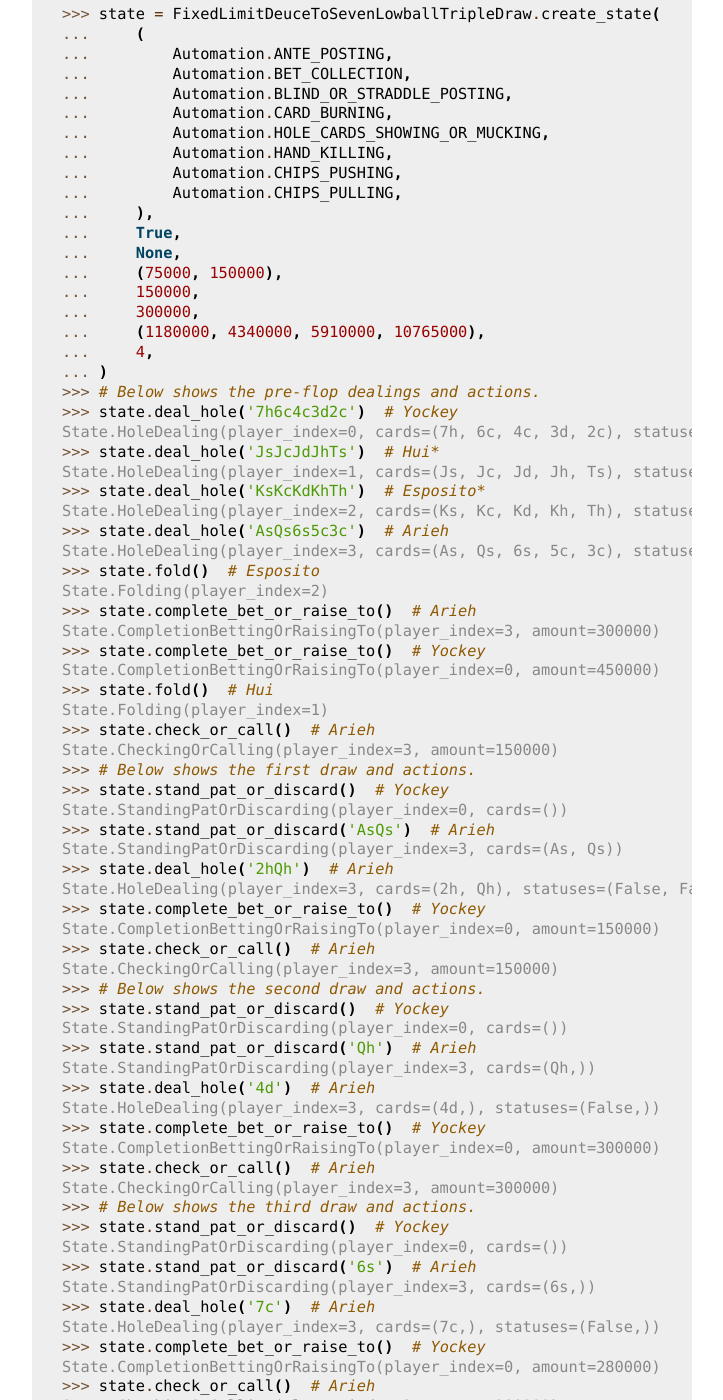
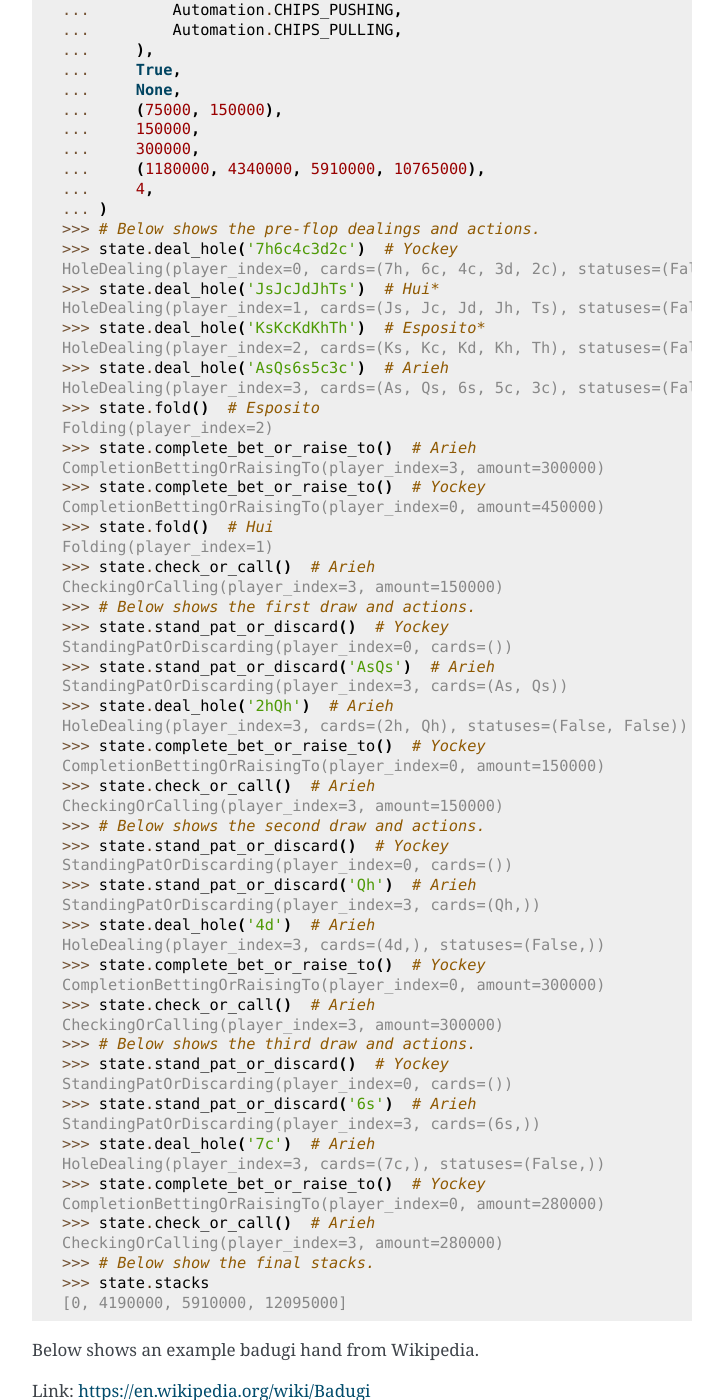
Before and after one commit to WTEngineer/pockerkit_python, a Sphinx documentation site: the page built from docs/simulation.rst, in a window 1280 px wide and 1400 px high, scrolled down 13104 px. Shown: the whole window, without its empty margins (388-1111 px from the left). Built offline with Sphinx 7.4.7, drawn with Linux system fonts in a browser that asks for light colours; some of the changed text lies outside the part shown.

```diff
--- a/docs/conf.py
+++ b/docs/conf.py
@@ -14,7 +14,7 @@ sys.path.insert(0, os.path.abspath('..'))
 project = 'PokerKit'
 copyright = '2023, University of Toronto Computer Poker Research Group'
 author = 'University of Toronto Computer Poker Research Group'
-release = '0.0.2'
+release = '0.1.0'
 
 # -- General configuration ---------------------------------------------------
 # https://www.sphinx-doc.org/en/master/usage/configuration.html#general-configuration
--- a/docs/simulation.rst
+++ b/docs/simulation.rst
@@ -120,10 +120,8 @@ You can define your own variant as shown below:
    )
 
    state = State(
-       # deck
-       Deck.KUHN_POKER,
-       # hand types (high/low-split will have two types)
-       (KuhnPokerHand,),
+       Deck.KUHN_POKER,  # deck
+       (KuhnPokerHand,),  # hand types (high/low-split will have two types)
        # streets
        (
            Street(
@@ -136,8 +134,7 @@ You can define your own variant as shown below:
                None,  # maximum number of completions/bettings/raisings
            ),
        ),
-       # betting structure
-       BettingStructure.FIXED_LIMIT,
+       BettingStructure.FIXED_LIMIT,  # betting structure
        # automations
        (
            Automation.ANTE_POSTING,
@@ -355,23 +348,23 @@ After each action is performed, description of which player was involved,
 what was the amount, what card was burnt, what cards were dealt, how much bets
 were collected, et cetera are returned. The types of these are as shown:
 
-- Ante posting: :class:`pokerkit.state.State.AntePosting`
-- Bet collection: :class:`pokerkit.state.State.BetCollection`
-- Blind/straddle posting: :class:`pokerkit.state.State.BlindOrStraddlePosting`
-- Card burning: :class:`pokerkit.state.State.CardBurning`
-- Hole dealing: :class:`pokerkit.state.State.HoleDealing`
-- Board dealing: :class:`pokerkit.state.State.BoardDealing`
-- Standing pat/discarding: :class:`pokerkit.state.State.StandingPatOrDiscarding`
-- Folding: :class:`pokerkit.state.State.Folding`
-- Checking/calling: :class:`pokerkit.state.State.CheckingOrCalling`
-- Bring-in posting: :class:`pokerkit.state.State.BringInPosting`
+- Ante posting: :class:`pokerkit.state.AntePosting`
+- Bet collection: :class:`pokerkit.state.BetCollection`
+- Blind/straddle posting: :class:`pokerkit.state.BlindOrStraddlePosting`
+- Card burning: :class:`pokerkit.state.CardBurning`
+- Hole dealing: :class:`pokerkit.state.HoleDealing`
+- Board dealing: :class:`pokerkit.state.BoardDealing`
+- Standing pat/discarding: :class:`pokerkit.state.StandingPatOrDiscarding`
+- Folding: :class:`pokerkit.state.Folding`
+- Checking/calling: :class:`pokerkit.state.CheckingOrCalling`
+- Bring-in posting: :class:`pokerkit.state.BringInPosting`
 - Completion/betting/raising to:
-  :class:`pokerkit.state.State.CompletionBettingOrRaisingTo`
+  :class:`pokerkit.state.CompletionBettingOrRaisingTo`
 - Hole cards showing/mucking:
-  :class:`pokerkit.state.State.HoleCardsShowingOrMucking`
-- Hand killing: :class:`pokerkit.state.State.HandKilling`
-- Chips pushing: :class:`pokerkit.state.State.ChipsPushing`
-- Chips pulling: :class:`pokerkit.state.State.ChipsPulling`
+  :class:`pokerkit.state.HoleCardsShowingOrMucking`
+- Hand killing: :class:`pokerkit.state.HandKilling`
+- Chips pushing: :class:`pokerkit.state.ChipsPushing`
+- Chips pulling: :class:`pokerkit.state.ChipsPulling`
 
 Interactions
 ------------
@@ -404,15 +397,15 @@ This is a simple interaction.
    ... )
    >>> # Below shows the pre-flop dealings and actions.
    >>> state.deal_hole('AcAs')
-   State.HoleDealing(player_index=0, cards=(Ac, As), statuses=(False, False))
+   HoleDealing(player_index=0, cards=(Ac, As), statuses=(False, False))
    >>> state.deal_hole('7h6h')
-   State.HoleDealing(player_index=1, cards=(7h, 6h), statuses=(False, False))
+   HoleDealing(player_index=1, cards=(7h, 6h), statuses=(False, False))
    >>> state.complete_bet_or_raise_to()
-   State.CompletionBettingOrRaisingTo(player_index=1, amount=4)
+   CompletionBettingOrRaisingTo(player_index=1, amount=4)
    >>> state.complete_bet_or_raise_to()
-   State.CompletionBettingOrRaisingTo(player_index=0, amount=6)
+   CompletionBettingOrRaisingTo(player_index=0, amount=6)
    >>> state.fold()
-   State.Folding(player_index=1)
+   Folding(player_index=1)
    >>> # Below show the final stacks.
    >>> state.stacks
    [204, 196]
@@ -444,40 +437,40 @@ Link: https://youtu.be/GnxFohpljqM
    ... )
    >>> # Below shows the pre-flop dealings and actions.
    >>> state.deal_hole('Ac2d')  # Ivey
-   State.HoleDealing(player_index=0, cards=(Ac, 2d), statuses=(False, False))
+   HoleDealing(player_index=0, cards=(Ac, 2d), statuses=(False, False))
    >>> state.deal_hole('5h7s')  # Antonius*
-   State.HoleDealing(player_index=1, cards=(5h, 7s), statuses=(False, False))
+   HoleDealing(player_index=1, cards=(5h, 7s), statuses=(False, False))
    >>> state.deal_hole('7h6h')  # Dwan
-   State.HoleDealing(player_index=2, cards=(7h, 6h), statuses=(False, False))
+   HoleDealing(player_index=2, cards=(7h, 6h), statuses=(False, False))
    >>> state.complete_bet_or_raise_to(7000)  # Dwan
-   State.CompletionBettingOrRaisingTo(player_index=2, amount=7000)
+   CompletionBettingOrRaisingTo(player_index=2, amount=7000)
    >>> state.complete_bet_or_raise_to(23000)  # Ivey
-   State.CompletionBettingOrRaisingTo(player_index=0, amount=23000)
+   CompletionBettingOrRaisingTo(player_index=0, amount=23000)
    >>> state.fold()  # Antonius
-   State.Folding(player_index=1)
+   Folding(player_index=1)
    >>> state.check_or_call()  # Dwan
-   State.CheckingOrCalling(player_index=2, amount=16000)
+   CheckingOrCalling(player_index=2, amount=16000)
    >>> # Below shows the flop dealing and actions.
    >>> state.deal_board('Jc3d5c')
-   State.BoardDealing(cards=(Jc, 3d, 5c))
+   BoardDealing(cards=(Jc, 3d, 5c))
    >>> state.complete_bet_or_raise_to(35000)  # Ivey
-   State.CompletionBettingOrRaisingTo(player_index=0, amount=35000)
+   CompletionBettingOrRaisingTo(player_index=0, amount=35000)
    >>> state.check_or_call()  # Dwan
-   State.CheckingOrCalling(player_index=2, amount=35000)
+   CheckingOrCalling(player_index=2, amount=35000)
    >>> # Below shows the turn dealing and actions.
    >>> state.deal_board('4h')
-   State.BoardDealing(cards=(4h,))
+   BoardDealing(cards=(4h,))
    >>> state.complete_bet_or_raise_to(90000)  # Ivey
-   State.CompletionBettingOrRaisingTo(player_index=0, amount=90000)
+   CompletionBettingOrRaisingTo(player_index=0, amount=90000)
    >>> state.complete_bet_or_raise_to(232600)  # Dwan
-   State.CompletionBettingOrRaisingTo(player_index=2, amount=232600)
+   CompletionBettingOrRaisingTo(player_index=2, amount=232600)
    >>> state.complete_bet_or_raise_to(1067100)  # Ivey
-   State.CompletionBettingOrRaisingTo(player_index=0, amount=1067100)
+   CompletionBettingOrRaisingTo(player_index=0, amount=1067100)
    >>> state.check_or_call()  # Dwan
-   State.CheckingOrCalling(player_index=2, amount=262400)
+   CheckingOrCalling(player_index=2, amount=262400)
    >>> # Below shows the river dealing.
    >>> state.deal_board('Jh')
-   State.BoardDealing(cards=(Jh,))
+   BoardDealing(cards=(Jh,))
    >>> # Below show the final stacks.
    >>> state.stacks
    [572100, 1997500, 1109500]
@@ -508,44 +501,44 @@ Link: https://youtu.be/QlgCcphLjaQ
    ... )
    >>> # Below shows the pre-flop dealings and actions.
    >>> state.deal_hole('Th8h')  # Badziakouski
-   State.HoleDealing(player_index=0, cards=(Th, 8h), statuses=(False, False))
+   HoleDealing(player_index=0, cards=(Th, 8h), statuses=(False, False))
    >>> state.deal_hole('QsJd')  # Zhong
-   State.HoleDealing(player_index=1, cards=(Qs, Jd), statuses=(False, False))
+   HoleDealing(player_index=1, cards=(Qs, Jd), statuses=(False, False))
    >>> state.deal_hole('QhQd')  # Xuan
-   State.HoleDealing(player_index=2, cards=(Qh, Qd), statuses=(False, False))
+   HoleDealing(player_index=2, cards=(Qh, Qd), statuses=(False, False))
    >>> state.deal_hole('8d7c')  # Jun
-   State.HoleDealing(player_index=3, cards=(8d, 7c), statuses=(False, False))
+   HoleDealing(player_index=3, cards=(8d, 7c), statuses=(False, False))
    >>> state.deal_hole('KhKs')  # Phua
-   State.HoleDealing(player_index=4, cards=(Kh, Ks), statuses=(False, False))
+   HoleDealing(player_index=4, cards=(Kh, Ks), statuses=(False, False))
    >>> state.deal_hole('8c7h')  # Koon
-   State.HoleDealing(player_index=5, cards=(8c, 7h), statuses=(False, False))
+   HoleDealing(player_index=5, cards=(8c, 7h), statuses=(False, False))
    >>> state.check_or_call()  # Badziakouski
-   State.CheckingOrCalling(player_index=0, amount=3000)
+   CheckingOrCalling(player_index=0, amount=3000)
    >>> state.check_or_call()  # Zhong
-   State.CheckingOrCalling(player_index=1, amount=3000)
+   CheckingOrCalling(player_index=1, amount=3000)
    >>> state.complete_bet_or_raise_to(35000)  # Xuan
-   State.CompletionBettingOrRaisingTo(player_index=2, amount=35000)
+   CompletionBettingOrRaisingTo(player_index=2, amount=35000)
    >>> state.fold()  # Jun
-   State.Folding(player_index=3)
+   Folding(player_index=3)
    >>> state.complete_bet_or_raise_to(298000)  # Phua
-   State.CompletionBettingOrRaisingTo(player_index=4, amount=298000)
+   CompletionBettingOrRaisingTo(player_index=4, amount=298000)
    >>> state.fold()  # Koon
-   State.Folding(player_index=5)
+   Folding(player_index=5)
    >>> state.fold()  # Badziakouski
-   State.Folding(player_index=0)
+   Folding(player_index=0)
    >>> state.fold()  # Zhong
-   State.Folding(player_index=1)
+   Folding(player_index=1)
    >>> state.check_or_call()  # Xuan
-   State.CheckingOrCalling(player_index=2, amount=263000)
+   CheckingOrCalling(player_index=2, amount=263000)
    >>> # Below shows the flop dealing.
    >>> state.deal_board('9h6cKc')
-   State.BoardDealing(cards=(9h, 6c, Kc))
+   BoardDealing(cards=(9h, 6c, Kc))
    >>> # Below shows the turn dealing.
    >>> state.deal_board('Jh')
-   State.BoardDealing(cards=(Jh,))
+   BoardDealing(cards=(Jh,))
    >>> # Below shows the river dealing.
    >>> state.deal_board('Ts')
-   State.BoardDealing(cards=(Ts,))
+   BoardDealing(cards=(Ts,))
    >>> # Below show the final stacks.
    >>> state.stacks
    [489000, 226000, 684000, 400000, 0, 198000]
@@ -577,36 +570,36 @@ Link: https://youtu.be/UMBm66Id2AA
    ... )
    >>> # Below shows the pre-flop dealings and actions.
    >>> state.deal_hole('Ah3sKsKh')  # Antonius
-   State.HoleDealing(player_index=0, cards=(Ah, 3s, Ks, Kh), statuses=(False, False, False, False))
+   HoleDealing(player_index=0, cards=(Ah, 3s, Ks, Kh), statuses=(False, False, False, False))
    >>> state.deal_hole('6d9s7d8h')  # Blom
-   State.HoleDealing(player_index=1, cards=(6d, 9s, 7d, 8h), statuses=(False, False, False, False))
+   HoleDealing(player_index=1, cards=(6d, 9s, 7d, 8h), statuses=(False, False, False, False))
    >>> state.complete_bet_or_raise_to(300000)  # Blom
-   State.CompletionBettingOrRaisingTo(player_index=1, amount=300000)
+   CompletionBettingOrRaisingTo(player_index=1, amount=300000)
    >>> state.complete_bet_or_raise_to(900000)  # Antonius
-   State.CompletionBettingOrRaisingTo(player_index=0, amount=900000)
+   CompletionBettingOrRaisingTo(player_index=0, amount=900000)
    >>> state.complete_bet_or_raise_to(2700000)  # Blom
-   State.CompletionBettingOrRaisingTo(player_index=1, amount=2700000)
+   CompletionBettingOrRaisingTo(player_index=1, amount=2700000)
    >>> state.complete_bet_or_raise_to(8100000)  # Antonius
-   State.CompletionBettingOrRaisingTo(player_index=0, amount=8100000)
+   CompletionBettingOrRaisingTo(player_index=0, amount=8100000)
    >>> state.check_or_call()  # Blom
-   State.CheckingOrCalling(player_index=1, amount=5400000)
+   CheckingOrCalling(player_index=1, amount=5400000)
    >>> # Below shows the flop dealing and actions.
    >>> state.deal_board('4s5c2h')
-   State.BoardDealing(cards=(4s, 5c, 2h))
+   BoardDealing(cards=(4s, 5c, 2h))
    >>> state.complete_bet_or_raise_to(9100000)  # Antonius
-   State.CompletionBettingOrRaisingTo(player_index=0, amount=9100000)
+   CompletionBettingOrRaisingTo(player_index=0, amount=9100000)
    >>> state.complete_bet_or_raise_to(43500000)  # Blom
-   State.CompletionBettingOrRaisingTo(player_index=1, amount=43500000)
+   CompletionBettingOrRaisingTo(player_index=1, amount=43500000)
    >>> state.complete_bet_or_raise_to(77900000)  # Antonius
-   State.CompletionBettingOrRaisingTo(player_index=0, amount=77900000)
+   CompletionBettingOrRaisingTo(player_index=0, amount=77900000)
    >>> state.check_or_call()  # Blom
-   State.CheckingOrCalling(player_index=1, amount=16247350)
+   CheckingOrCalling(player_index=1, amount=16247350)
    >>> # Below shows the turn dealing.
    >>> state.deal_board('5h')
-   State.BoardDealing(cards=(5h,))
+   BoardDealing(cards=(5h,))
    >>> # Below shows the river dealing.
    >>> state.deal_board('9c')
-   State.BoardDealing(cards=(9c,))
+   BoardDealing(cards=(9c,))
    >>> # Below show the final stacks.
    >>> state.stacks
    [193792375, 0]
@@ -638,56 +631,56 @@ Link: https://youtu.be/pChCqb2FNxY
    ... )
    >>> # Below shows the pre-flop dealings and actions.
    >>> state.deal_hole('7h6c4c3d2c')  # Yockey
-   State.HoleDealing(player_index=0, cards=(7h, 6c, 4c, 3d, 2c), statuses=(False, False, False, False, False))
+   HoleDealing(player_index=0, cards=(7h, 6c, 4c, 3d, 2c), statuses=(False, False, False, False, False))
    >>> state.deal_hole('JsJcJdJhTs')  # Hui*
-   State.HoleDealing(player_index=1, cards=(Js, Jc, Jd, Jh, Ts), statuses=(False, False, False, False, False))
+   HoleDealing(player_index=1, cards=(Js, Jc, Jd, Jh, Ts), statuses=(False, False, False, False, False))
    >>> state.deal_hole('KsKcKdKhTh')  # Esposito*
-   State.HoleDealing(player_index=2, cards=(Ks, Kc, Kd, Kh, Th), statuses=(False, False, False, False, False))
+   HoleDealing(player_index=2, cards=(Ks, Kc, Kd, Kh, Th), statuses=(False, False, False, False, False))
    >>> state.deal_hole('AsQs6s5c3c')  # Arieh
-   State.HoleDealing(player_index=3, cards=(As, Qs, 6s, 5c, 3c), statuses=(False, False, False, False, False))
+   HoleDealing(player_index=3, cards=(As, Qs, 6s, 5c, 3c), statuses=(False, False, False, False, False))
    >>> state.fold()  # Esposito
-   State.Folding(player_index=2)
+   Folding(player_index=2)
    >>> state.complete_bet_or_raise_to()  # Arieh
-   State.CompletionBettingOrRaisingTo(player_index=3, amount=300000)
+   CompletionBettingOrRaisingTo(player_index=3, amount=300000)
    >>> state.complete_bet_or_raise_to()  # Yockey
-   State.CompletionBettingOrRaisingTo(player_index=0, amount=450000)
+   CompletionBettingOrRaisingTo(player_index=0, amount=450000)
    >>> state.fold()  # Hui
-   State.Folding(player_index=1)
+   Folding(player_index=1)
    >>> state.check_or_call()  # Arieh
-   State.CheckingOrCalling(player_index=3, amount=150000)
+   CheckingOrCalling(player_index=3, amount=150000)
    >>> # Below shows the first draw and actions.
    >>> state.stand_pat_or_discard()  # Yockey
-   State.StandingPatOrDiscarding(player_index=0, cards=())
+   StandingPatOrDiscarding(player_index=0, cards=())
    >>> state.stand_pat_or_discard('AsQs')  # Arieh
-   State.StandingPatOrDiscarding(player_index=3, cards=(As, Qs))
+   StandingPatOrDiscarding(player_index=3, cards=(As, Qs))
    >>> state.deal_hole('2hQh')  # Arieh
-   State.HoleDealing(player_index=3, cards=(2h, Qh), statuses=(False, False))
+   HoleDealing(player_index=3, cards=(2h, Qh), statuses=(False, False))
    >>> state.complete_bet_or_raise_to()  # Yockey
-   State.CompletionBettingOrRaisingTo(player_index=0, amount=150000)
+   CompletionBettingOrRaisingTo(player_index=0, amount=150000)
    >>> state.check_or_call()  # Arieh
-   State.CheckingOrCalling(player_index=3, amount=150000)
+   CheckingOrCalling(player_index=3, amount=150000)
    >>> # Below shows the second draw and actions.
    >>> state.stand_pat_or_discard()  # Yockey
-   State.StandingPatOrDiscarding(player_index=0, cards=())
+   StandingPatOrDiscarding(player_index=0, cards=())
    >>> state.stand_pat_or_discard('Qh')  # Arieh
-   State.StandingPatOrDiscarding(player_index=3, cards=(Qh,))
+   StandingPatOrDiscarding(player_index=3, cards=(Qh,))
    >>> state.deal_hole('4d')  # Arieh
-   State.HoleDealing(player_index=3, cards=(4d,), statuses=(False,))
+   HoleDealing(player_index=3, cards=(4d,), statuses=(False,))
    >>> state.complete_bet_or_raise_to()  # Yockey
-   State.CompletionBettingOrRaisingTo(player_index=0, amount=300000)
+   CompletionBettingOrRaisingTo(player_index=0, amount=300000)
    >>> state.check_or_call()  # Arieh
-   State.CheckingOrCalling(player_index=3, amount=300000)
+   CheckingOrCalling(player_index=3, amount=300000)
    >>> # Below shows the third draw and actions.
    >>> state.stand_pat_or_discard()  # Yockey
-   State.StandingPatOrDiscarding(player_index=0, cards=())
+   StandingPatOrDiscarding(player_index=0, cards=())
    >>> state.stand_pat_or_discard('6s')  # Arieh
-   State.StandingPatOrDiscarding(player_index=3, cards=(6s,))
+   StandingPatOrDiscarding(player_index=3, cards=(6s,))
    >>> state.deal_hole('7c')  # Arieh
-   State.HoleDealing(player_index=3, cards=(7c,), statuses=(False,))
+   HoleDealing(player_index=3, cards=(7c,), statuses=(False,))
    >>> state.complete_bet_or_raise_to()  # Yockey
-   State.CompletionBettingOrRaisingTo(player_index=0, amount=280000)
+   CompletionBettingOrRaisingTo(player_index=0, amount=280000)
    >>> state.check_or_call()  # Arieh
-   State.CheckingOrCalling(player_index=3, amount=280000)
+   CheckingOrCalling(player_index=3, amount=280000)
    >>> # Below show the final stacks.
    >>> state.stacks
    [0, 4190000, 5910000, 12095000]
@@ -719,76 +712,76 @@ Link: https://en.wikipedia.org/wiki/Badugi
    ... )
    >>> # Below shows the pre-flop dealings and actions.
    >>> state.deal_hole('As4hJcKh')  # Bob*
-   State.HoleDealing(player_index=0, cards=(As, 4h, Jc, Kh), statuses=(False, False, False, False))
+   HoleDealing(player_index=0, cards=(As, 4h, Jc, Kh), statuses=(False, False, False, False))
    >>> state.deal_hole('3s5d7s8s')  # Carol*
-   State.HoleDealing(player_index=1, cards=(3s, 5d, 7s, 8s), statuses=(False, False, False, False))
+   HoleDealing(player_index=1, cards=(3s, 5d, 7s, 8s), statuses=(False, False, False, False))
    >>> state.deal_hole('KsKdQsQd')  # Ted*
-   State.HoleDealing(player_index=2, cards=(Ks, Kd, Qs, Qd), statuses=(False, False, False, False))
+   HoleDealing(player_index=2, cards=(Ks, Kd, Qs, Qd), statuses=(False, False, False, False))
    >>> state.deal_hole('2s4c6dKc')  # Alice*
-   State.HoleDealing(player_index=3, cards=(2s, 4c, 6d, Kc), statuses=(False, False, False, False))
+   HoleDealing(player_index=3, cards=(2s, 4c, 6d, Kc), statuses=(False, False, False, False))
    >>> state.fold()  # Ted
-   State.Folding(player_index=2)
+   Folding(player_index=2)
    >>> state.check_or_call()  # Alice
-   State.CheckingOrCalling(player_index=3, amount=2)
+   CheckingOrCalling(player_index=3, amount=2)
    >>> state.check_or_call()  # Bob
-   State.CheckingOrCalling(player_index=0, amount=1)
+   CheckingOrCalling(player_index=0, amount=1)
    >>> state.check_or_call()  # Carol
-   State.CheckingOrCalling(player_index=1, amount=0)
+   CheckingOrCalling(player_index=1, amount=0)
    >>> # Below shows the first draw and actions.
    >>> state.stand_pat_or_discard('JcKh')  # Bob*
-   State.StandingPatOrDiscarding(player_index=0, cards=(Jc, Kh))
+   StandingPatOrDiscarding(player_index=0, cards=(Jc, Kh))
    >>> state.stand_pat_or_discard('7s8s')  # Carol*
-   State.StandingPatOrDiscarding(player_index=1, cards=(7s, 8s))
+   StandingPatOrDiscarding(player_index=1, cards=(7s, 8s))
    >>> state.stand_pat_or_discard('Kc')  # Alice*
-   State.StandingPatOrDiscarding(player_index=3, cards=(Kc,))
+   StandingPatOrDiscarding(player_index=3, cards=(Kc,))
    >>> state.deal_hole('TcJs')  # Bob*
-   State.HoleDealing(player_index=0, cards=(Tc, Js), statuses=(False, False))
+   HoleDealing(player_index=0, cards=(Tc, Js), statuses=(False, False))
    >>> state.deal_hole('7cTh')  # Carol*
-   State.HoleDealing(player_index=1, cards=(7c, Th), statuses=(False, False))
+   HoleDealing(player_index=1, cards=(7c, Th), statuses=(False, False))
    >>> state.deal_hole('Qc')  # Alice*
-   State.HoleDealing(player_index=3, cards=(Qc,), statuses=(False,))
+   HoleDealing(player_index=3, cards=(Qc,), statuses=(False,))
    >>> state.check_or_call()  # Bob
-   State.CheckingOrCalling(player_index=0, amount=0)
+   CheckingOrCalling(player_index=0, amount=0)
    >>> state.complete_bet_or_raise_to()  # Carol
-   State.CompletionBettingOrRaisingTo(player_index=1, amount=2)
+   CompletionBettingOrRaisingTo(player_index=1, amount=2)
    >>> state.check_or_call()  # Alice
-   State.CheckingOrCalling(player_index=3, amount=2)
+   CheckingOrCalling(player_index=3, amount=2)
    >>> state.check_or_call()  # Bob
-   State.CheckingOrCalling(player_index=0, amount=2)
+   CheckingOrCalling(player_index=0, amount=2)
    >>> # Below shows the second draw and actions.
    >>> state.stand_pat_or_discard('Js')  # Bob*
-   State.StandingPatOrDiscarding(player_index=0, cards=(Js,))
+   StandingPatOrDiscarding(player_index=0, cards=(Js,))
    >>> state.stand_pat_or_discard()  # Carol*
-   State.StandingPatOrDiscarding(player_index=1, cards=())
+   StandingPatOrDiscarding(player_index=1, cards=())
    >>> state.stand_pat_or_discard('Qc')  # Alice*
-   State.StandingPatOrDiscarding(player_index=3, cards=(Qc,))
+   StandingPatOrDiscarding(player_index=3, cards=(Qc,))
    >>> state.deal_hole('Ts')  # Bob*
-   State.HoleDealing(player_index=0, cards=(Ts,), statuses=(False,))
+   HoleDealing(player_index=0, cards=(Ts,), statuses=(False,))
    >>> state.deal_hole('9h')  # Alice*
-   State.HoleDealing(player_index=3, cards=(9h,), statuses=(False,))
+   HoleDealing(player_index=3, cards=(9h,), statuses=(False,))
    >>> state.check_or_call()  # Bob
-   State.CheckingOrCalling(player_index=0, amount=0)
+   CheckingOrCalling(player_index=0, amount=0)
    >>> state.complete_bet_or_raise_to()  # Carol
-   State.CompletionBettingOrRaisingTo(player_index=1, amount=4)
+   CompletionBettingOrRaisingTo(player_index=1, amount=4)
    >>> state.complete_bet_or_raise_to()  # Alice
-   State.CompletionBettingOrRaisingTo(player_index=3, amount=8)
+   CompletionBettingOrRaisingTo(player_index=3, amount=8)
    >>> state.fold()  # Bob
-   State.Folding(player_index=0)
+   Folding(player_index=0)
    >>> state.check_or_call()  # Carol
-   State.CheckingOrCalling(player_index=1, amount=4)
+   CheckingOrCalling(player_index=1, amount=4)
    >>> # Below shows the third draw and actions.
    >>> state.stand_pat_or_discard('Th')  # Carol*
-   State.StandingPatOrDiscarding(player_index=1, cards=(Th,))
+   StandingPatOrDiscarding(player_index=1, cards=(Th,))
    >>> state.stand_pat_or_discard()  # Alice*
-   State.StandingPatOrDiscarding(player_index=3, cards=())
+   StandingPatOrDiscarding(player_index=3, cards=())
    >>> state.deal_hole('8h')  # Carol*
-   State.HoleDealing(player_index=1, cards=(8h,), statuses=(False,))
+   HoleDealing(player_index=1, cards=(8h,), statuses=(False,))
    >>> state.check_or_call()  # Carol
-   State.CheckingOrCalling(player_index=1, amount=0)
+   CheckingOrCalling(player_index=1, amount=0)
    >>> state.complete_bet_or_raise_to()  # Alice
-   State.CompletionBettingOrRaisingTo(player_index=3, amount=4)
+   CompletionBettingOrRaisingTo(player_index=3, amount=4)
    >>> state.check_or_call()  # Carol
-   State.CheckingOrCalling(player_index=1, amount=4)
+   CheckingOrCalling(player_index=1, amount=4)
    >>> # Below show the final stacks.
    >>> state.stacks
    [196, 220, 200, 184]
--- a/setup.py
+++ b/setup.py
@@ -7,7 +7,7 @@ with open('README.rst', 'r') as file:
 
 setup(
     name='pokerkit',
-    version='0.0.2',
+    version='0.1.0',
     description='A Python package for various poker tools',
     long_description=long_description,
     long_description_content_type='text/x-rst',
```
Also changed, not shown: other parts of docs/simulation.rst (+8 -12 lines), CHANGELOG.rst (+36 -0 lines), pokerkit/__init__.py (+34 -2 lines), 7 other files.
